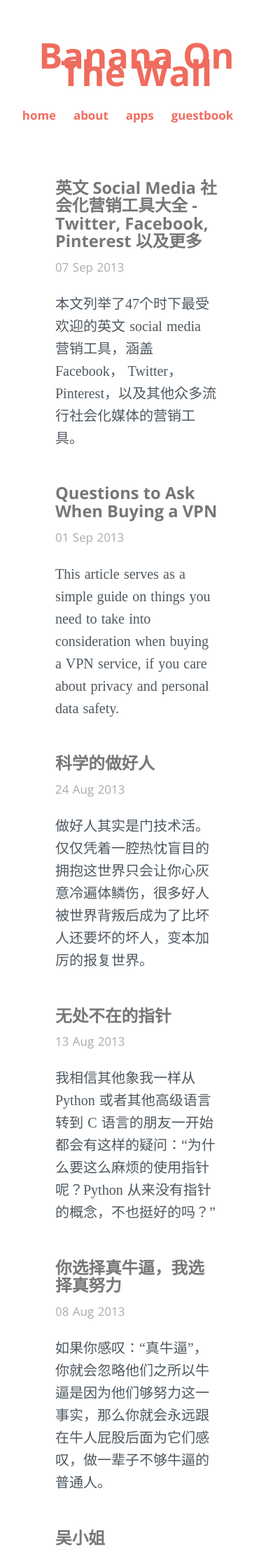
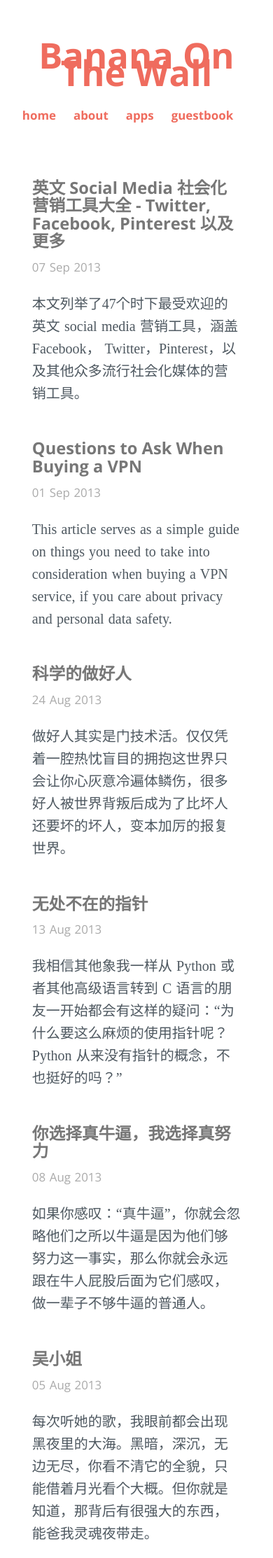
Before and after one commit to BananaOnTheWall/bananaonthewall.github.io, a Jekyll site: the page built from index.html, in a window 390 px wide. Shown: the top 2226 px of the page at 70% size. Built offline with Jekyll 4.4.1, drawn with Linux system fonts in a browser that asks for light colours; some web fonts are replaced; the list of posts is cut into pages by our own code.

Commit message:
width for iPhone

```diff
--- a/css/main.css
+++ b/css/main.css
@@ -315,3 +315,11 @@ margin: 0 25px 0 0;
 padding: 0 !important;
 width: auto;
 }
+
+@media screen and (max-width: 1024px){
+  #home {
+        width: 90%;
+        overflow: hidden;
+        margin: 0 auto;
+    }
+}
```
